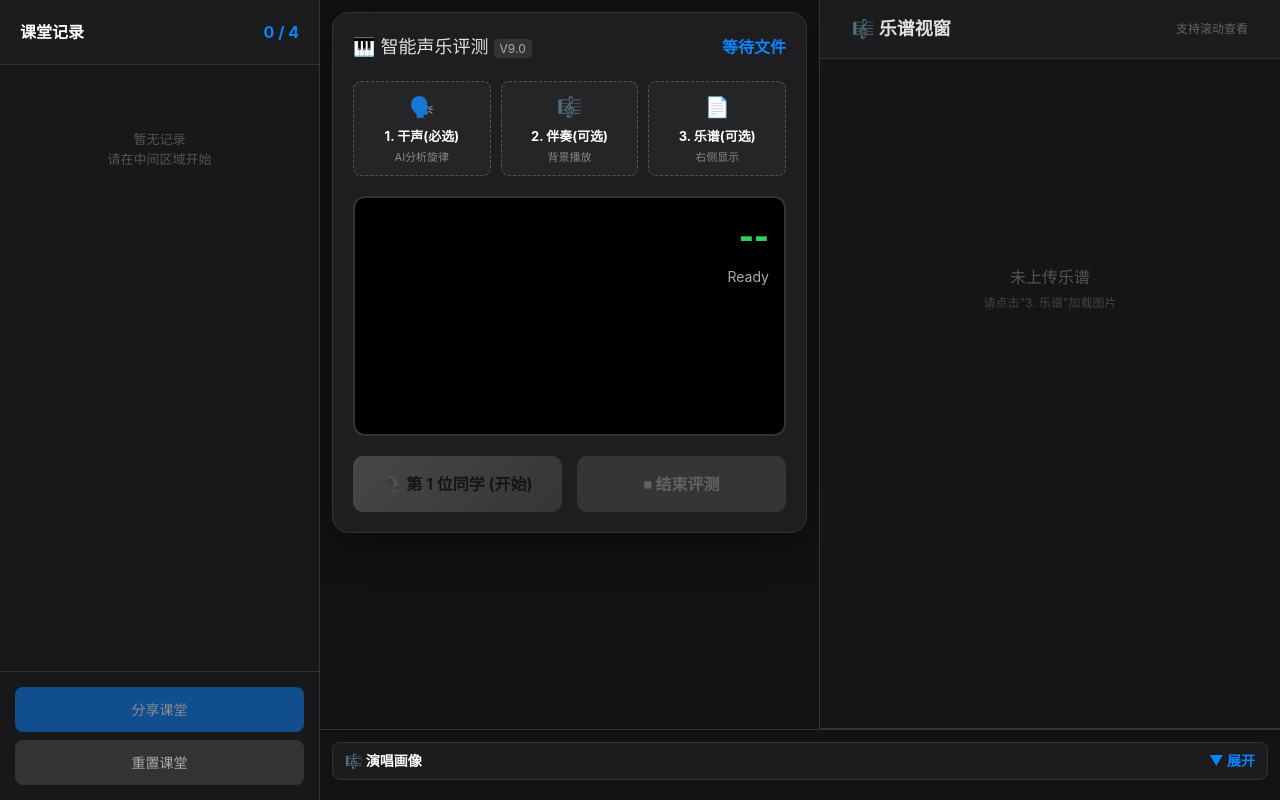
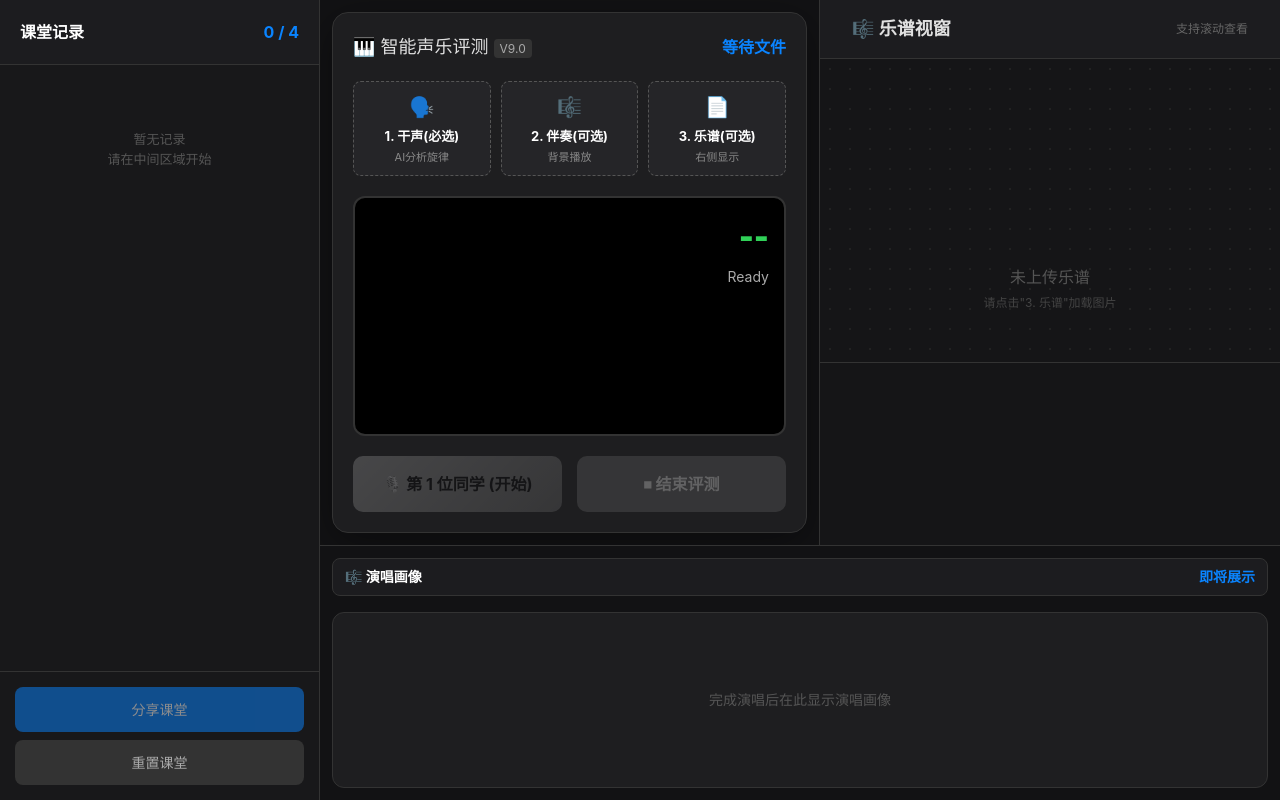
Before and after one commit to 125211182/-singsong, a Next.js app: page / in a window 1280 px wide. Built offline with nearby package versions, Linux system fonts and the light colour scheme.

Commit message:
feat: 消除测评区与演唱画像之间空隙，画像区域常驻填满
Coze-Commit-Type: user
Coze-User-ID: 670016595583172
Coze-Conversation-ID: 368156

```diff
--- a/src/app/page.tsx
+++ b/src/app/page.tsx
@@ -1974,8 +1974,8 @@ export default function Home() {
 
       {/* 桌面端右侧整体：测评区 + 乐谱 + 演唱画像(垂直) */}
       <div className="hidden md:flex flex-1 flex-col min-h-0">
-        {/* 上半水平行：测评区 + 乐谱视窗(等高) */}
-        <div className="flex flex-1 min-h-0">
+        {/* 上半水平行：测评区 + 乐谱视窗(等高，按内容高度) */}
+        <div className="flex shrink-0 min-h-0">
           {/* 中间：主控台（测评区） */}
       <div className="flex flex-1 flex-col items-center overflow-y-auto min-h-0 p-5 border-r border-[#333] md:p-3">
         <div className="w-full max-w-[1200px] rounded-2xl bg-[#1e1e20] p-5 shadow-[0_10px_40px_rgba(0,0,0,0.4)] border border-[#333]">
@@ -2067,7 +2067,7 @@ export default function Home() {
           {/* 右侧：乐谱视窗(等高) */}
           <div className="w-[460px] shrink-0 flex flex-col bg-[#151517]">
         {/* 上半部分：乐谱视窗 */}
-        <div className="flex-1 flex flex-col border-b border-[#333]">
+        <div className="flex flex-col border-b border-[#333]">
           <div className="border-b border-[#333] bg-[#1c1c1f] px-8 py-[15px] flex items-center justify-between">
             <span className="font-bold text-lg">🎼 乐谱视窗</span>
             <span className="text-[12px] text-[#666]">支持滚动查看</span>
@@ -2085,17 +2085,20 @@ export default function Home() {
         </div>
           </div>
         </div>
-        {/* 下半部分：演唱画像（折叠，横跨测评区+乐谱） */}
-        <div className="shrink-0 flex flex-col border-t border-[#333] p-3">
+        {/* 下半部分：演唱画像（常驻，横跨测评区+乐谱，填满其余空间） */}
+        <div className="flex flex-1 flex-col border-t border-[#333] p-3 min-h-0">
           <button
             onClick={() => setPortraitExpanded(v => !v)}
             className="flex items-center justify-between mb-2 rounded-lg bg-[#1c1c1f] border border-[#333] px-3 py-2 text-sm font-bold text-white cursor-pointer hover:bg-[#242427] transition-colors"
           >
             <span>🎼 演唱画像 {studentScoreData.length > 0 && <span className="text-[12px] text-[#666]">（{studentScoreData[portraitStudentIndex]?.name}）</span>}</span>
-            <span className="text-[#0a84ff]">{portraitExpanded ? '▲ 收起' : '▼ 展开'}</span>
+            <span className="text-[#0a84ff]">
+              {studentScoreData.length === 0 ? '即将展示' : (portraitExpanded ? '▲ 收起' : '▼ 展开')}
+            </span>
           </button>
-          {portraitExpanded && studentScoreData.length > 0 && (
-            <div className="flex flex-col gap-2 mt-2 min-h-0">
+          <div className="flex flex-1 flex-col gap-2 mt-2 min-h-0">
+            {studentScoreData.length > 0 ? (
+              <>
                 <div className="flex items-center justify-end">
                   <select
                     value={portraitStudentIndex}
@@ -2108,21 +2111,28 @@ export default function Home() {
                   </select>
                 </div>
                 <div className="flex-1 rounded-xl bg-[#1e1e20] border border-[#333] p-2 overflow-hidden min-h-0">
+                  {portraitExpanded ? (
                     <SingingPortrait
                       sampleData={studentScoreData[portraitStudentIndex]?.sampleData || []}
                       melodyData={appDataRef.current.melodyData}
                       tolerance={CONFIG.tolerance}
                       studentName={studentScoreData[portraitStudentIndex]?.name || ''}
                     />
-              </div>
+                  ) : (
+                    <div className="h-full flex items-center justify-center text-[#555] text-sm">
+                      点击「▼ 展开」查看演唱画像
                     </div>
                   )}
-          {portraitExpanded && studentScoreData.length === 0 && (
-            <div className="rounded-xl bg-[#1e1e20] border border-[#333] p-4 mt-2 text-center text-[#666] text-sm">
-              暂无演唱数据，完成演唱后显示画像
+                </div>
+              </>
+            ) : (
+              <div className="flex-1 rounded-xl bg-[#1e1e20] border border-[#333] flex items-center justify-center text-center text-[#555] text-sm">
+                完成演唱后在此显示演唱画像
               </div>
             )}
           </div>
+        </div>
+
       </div>
       {/* 移动端视图 */}
       <div className="md:hidden fixed inset-0 flex flex-col bg-[#121214]">
```
Also changed, not shown: assets/截屏2026-10-08 20.49.12.png (added), 1 other file (tests, documents, lock files or other folders). Lines whose indentation alone changed are shown as unchanged.
